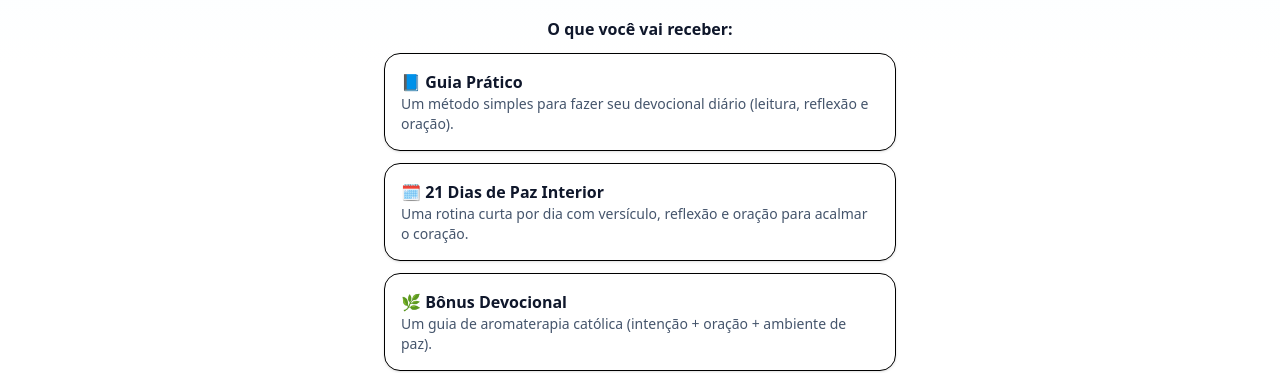
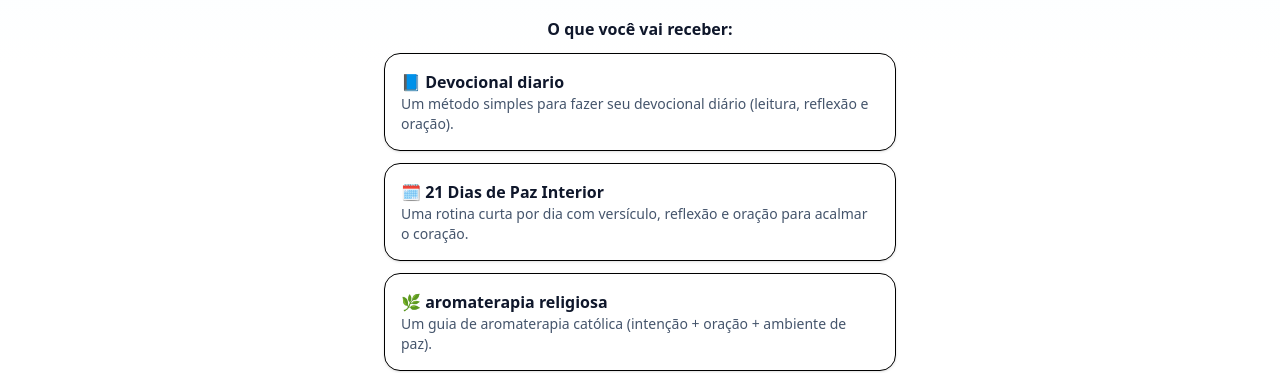
Before and after one commit to Jhoelber/Siterelegioso, a React (Vite) app: page / in a window 1280 px wide. Shown: the part 441-814 px from the top of the page. Built offline with nearby package versions, Linux system fonts and the light colour scheme.

Commit message:
alteração primeira pagina

```diff
--- a/src/components/PaginaPrincipal.tsx
+++ b/src/components/PaginaPrincipal.tsx
@@ -34,7 +34,7 @@ export const PaginaPrincipal = () => {
 
           <div className="grid gap-3 text-left">
             <div className="border rounded-2xl p-4 bg-white shadow-sm">
-              <p className="font-extrabold text-slate-900">📘 Guia Prático</p>
+              <p className="font-extrabold text-slate-900">📘 Devocional diario </p>
               <p className="text-sm text-slate-600">
                 Um método simples para fazer seu devocional diário (leitura, reflexão e oração).
               </p>
@@ -48,7 +48,7 @@ export const PaginaPrincipal = () => {
             </div>
 
             <div className="border rounded-2xl p-4 bg-white shadow-sm">
-              <p className="font-extrabold text-slate-900">🌿 Bônus Devocional</p>
+              <p className="font-extrabold text-slate-900">🌿 aromaterapia religiosa</p>
               <p className="text-sm text-slate-600">
                 Um guia de aromaterapia católica (intenção + oração + ambiente de paz).
               </p>
```
